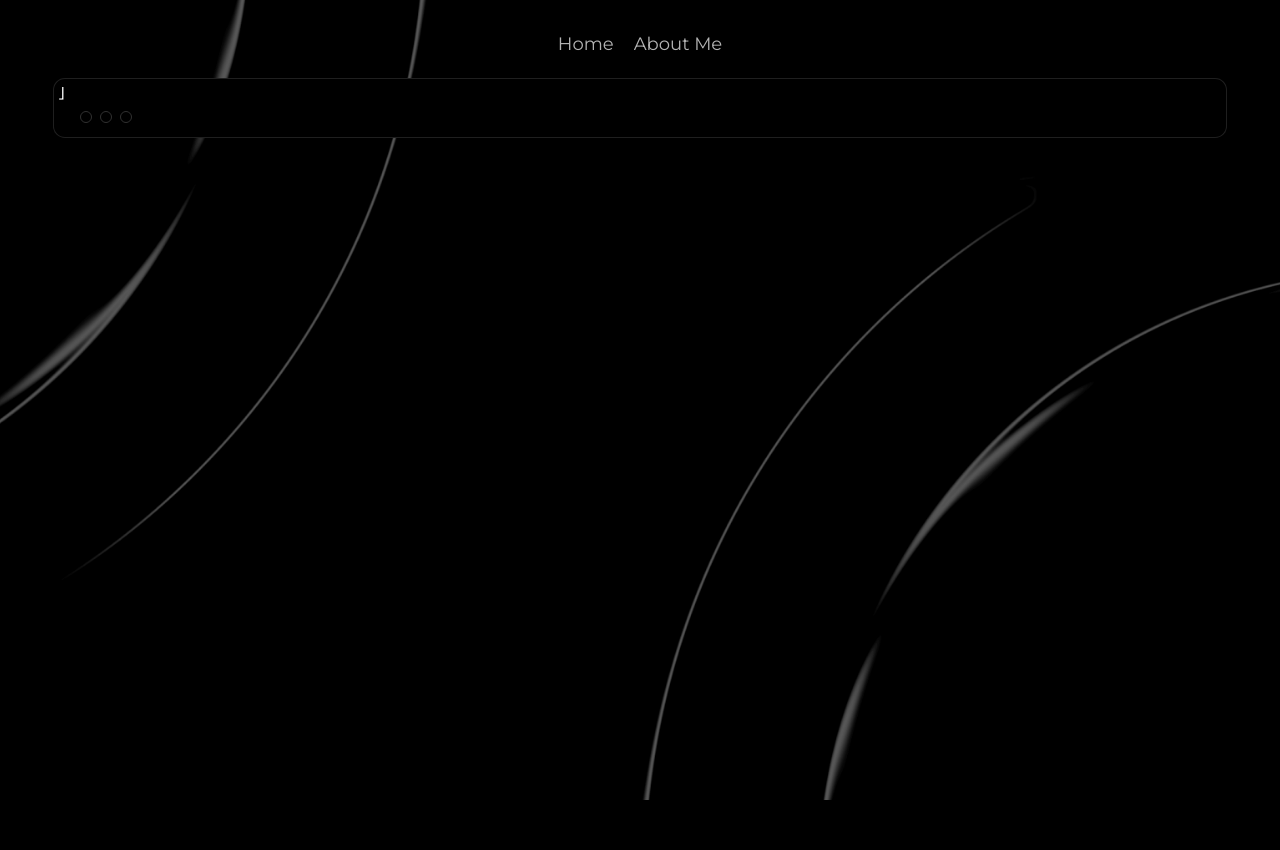
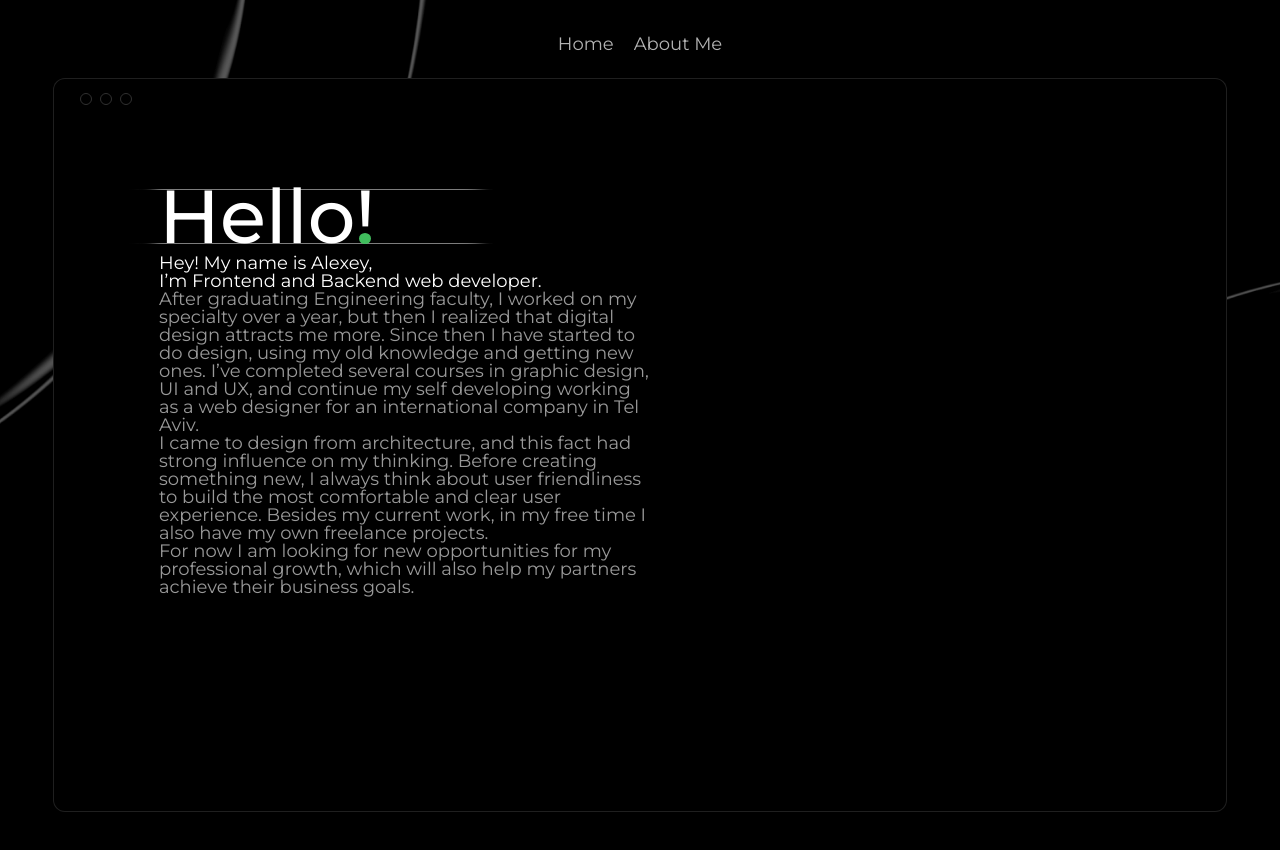
Before and after one commit to AlexeyAdoniev/portfolio, a Next.js app: page / in a window 1280 px wide. Both pictures are taken after a click on the item "About Me". Shown: the top 850 px of the page. Before the commit the page ends 800 px from the top, so only its background shows below. Built offline with nearby package versions, Linux system fonts and the light colour scheme; a web font is replaced by a local one.

Commit message:
flip about

```diff
--- a/app/globals.css
+++ b/app/globals.css
@@ -86,9 +86,20 @@ nav ul li:hover span {
 
 .board {
   background: var(--main-bg-color);
-  padding: 5px;
+}
+
+.board-content-wrapper {
+  height: 100%;
   position: relative;
-  padding-right: 35px;
+  padding: 5px 35px 5px 5px;
+  opacity: 0;
+  visibility: hidden;
+  transition: opacity 0.3s linear;
+}
+
+.board-content-wrapper.visible {
+  opacity: 1;
+  visibility: visible;
 }
 
 .board aside {
@@ -154,8 +165,58 @@ nav ul li:hover span {
 }
 
 .about-content {
-  width: 692px;
-  background-image: black;
+  height: 692px;
+  width: 100%;
+  background: black;
+  display: flex;
+  padding: 65px 50px 50px 100px;
+  box-sizing: border-box;
+}
+
+.about-content__left,
+.about-content__right {
+  width: 50%;
+}
+
+.about-content__hello {
+  position: relative;
+  z-index: 1;
+  font-size: 75px;
+}
+
+.about-content__hello::before,
+.about-content__hello::after {
+  content: "";
+  position: absolute;
+  z-index: -1;
+  width: 380px;
+  height: 1px;
+  bottom: 10px;
+  left: -30px;
+  background: url(/img/line.png) left center no-repeat;
+  filter: brightness(55%);
+}
+
+.about-content__hello::after {
+  bottom: unset;
+  top: 9.5px;
+  z-index: -1;
+}
+
+.about-content__hello span.x-clam {
+  position: relative;
+}
+
+.about-content__hello span.x-clam::before {
+  position: absolute;
+  content: "";
+  width: 12px;
+  height: 11px;
+  border-radius: 50%;
+  z-index: 1;
+  background-color: var(--accent);
+  bottom: 20%;
+  right: 4px;
 }
 
 .board-content .board-content_text {
--- /dev/null
+++ b/components/header/about.jsx
@@ -0,0 +1,21 @@
+import React from 'react';
+import { Montserrat } from "next/font/google";
+const montserrat = Montserrat({ subsets: ["cyrillic"], weight: "500" });
+
+export const About = () => {
+
+
+
+    return <div className="about-content">
+
+        <div className="about-content__left">
+            <div class={"about-content__hello " + montserrat.className}>Hello<span class="x-clam">!</span></div>
+            <h3>Hey! My name is Alexey,<br /> I’m Frontend and Backend web developer.</h3>
+            <p>After graduating Engineering faculty, I worked on my specialty over a year, but then I realized that digital design attracts me more. Since then I have started to do design, using my old knowledge and getting new ones. I’ve completed several courses in graphic design, UI and UX, and continue my self developing working as a web designer for an international company in Tel Aviv.</p>
+            <p>I came to design from architecture, and this fact had strong influence on my thinking. Before creating something new, I always think about user friendliness to build the most comfortable and clear user experience. Besides my current work, in my free time I also have my own freelance projects.</p>
+            <p>For now I am looking for new opportunities for my professional growth, which will also help my partners achieve their business goals.</p>
+
+        </div>
+        <div className="about-content__right"></div>
+    </div>
+}
--- a/components/header/flipper.jsx
+++ b/components/header/flipper.jsx
@@ -1,10 +1,16 @@
 import React from 'react';
 import { SignatureList } from "@/components/header/signature/signatureList";
+import classNames from 'classnames';
 
-const Flipper = ({ children }) => {
 
+const Flipper = ({ children, boardVisibility }) => {
+    //boardVisibility
     return <div className="container flip-wrapper ">
-        <div className="board main-border">
+
+        <div className={"board main-border"}>
+            <div className={classNames("board-content-wrapper", {
+                visible: boardVisibility
+            })}>
                 <SignatureList />
                 <div className="board-head">
                     <div className="tricolor">
@@ -17,6 +23,7 @@ const Flipper = ({ children }) => {
                 {children}
             </div>
         </div>
+    </div>
 }
 
 export default Flipper
--- a/components/header/header.jsx
+++ b/components/header/header.jsx
@@ -1,6 +1,6 @@
 "use client";
 
-import { Montserrat } from "next/font/google";
+
 import { useEffect, useRef } from "react";
 import gsap from "gsap";
 
@@ -15,16 +15,13 @@ import { ServiceProvider } from "@/components/hocs/serviceProvider";
 import { init } from "@/services/snake";
 
 import { Board } from "./board";
+import { About } from "./about";
 
 
 const ROTATION_THROTTLE_RATE = 12;
 
 
-const Test = () => {
-    return <div className="about-content">
-        1
-    </div>
-}
+
 
 function Header() {
     let header = useRef(null);
@@ -77,6 +74,7 @@ function Header() {
 
 
     const showAbout = useSelector(state => state.global.showAbout)
+    const boardVisibility = useSelector(state => state.global.boardVisibility)
 
     return (
 
@@ -90,9 +88,9 @@ function Header() {
             <div className="top-line">
                 <Nav />
             </div>
-
-            {showAbout ? <Flipper > <Test />   </Flipper> : <Flipper> <Board />   </Flipper>}
-
+            <Flipper boardVisibility={boardVisibility}>
+                {showAbout ? <About /> : <Board />}
+            </Flipper>
         </header>
 
 
--- a/components/nav.jsx
+++ b/components/nav.jsx
@@ -1,16 +1,18 @@
-import React, { useEffect } from 'react';
-import { useDispatch } from 'react-redux'
+import React from 'react';
+import { useDispatch, useSelector } from 'react-redux'
 import gsap from "gsap";
 
-import { setAbout } from '@/services/store';
+import { setAbout, setBoardVisibility } from '@/services/store';
 
 const ANIMATION_DURATION = 1000
 
 export const Nav = () => {
 
     const dispatch = useDispatch()
+    const showAbout = useSelector(state => state.global.showAbout)
 
     const aboutMe = () => {
+        if (showAbout) return;
         const flipper = document.querySelector('.flip-wrapper');
         flipper.classList.add('equator')
         gsap.to(".flip-wrapper", {
@@ -20,26 +22,50 @@ export const Nav = () => {
 
 
         setTimeout(() => {
+            dispatch(setBoardVisibility(false))
+        }, ANIMATION_DURATION / 2.9)
+
+        setTimeout(() => {
+            gsap.to(".flip-wrapper", {
+                transform: `rotateX(0deg)`,
+                duration: 0,
+            });
 
             dispatch(setAbout(true))
-        }, ANIMATION_DURATION)
+            dispatch(setBoardVisibility(true))
+        }, ANIMATION_DURATION + 50)
 
     }
 
     const home = () => {
+        if (!showAbout) return;
         const flipper = document.querySelector('.flip-wrapper');
         flipper.classList.add('equator')
         gsap.to(".flip-wrapper", {
-            transform: `rotateX(0)`,
-            duration: 1,
+            transform: `rotateX(-180deg)`,
+            duration: ANIMATION_DURATION / 1000,
         });
-        dispatch(setAbout(false))
+
+
+        setTimeout(() => {
+            dispatch(setBoardVisibility(false))
+        }, ANIMATION_DURATION / 2.9)
+
+        setTimeout(() => {
+            gsap.to(".flip-wrapper", {
+                transform: `rotateX(0deg)`,
+                duration: 0,
+            });
+
+            dispatch(setAbout(false))
+            dispatch(setBoardVisibility(true))
+        }, ANIMATION_DURATION + 50)
     }
 
     return <nav>
         <ul>
-            <li><span onClick={home}>Home</span></li>
-            <li><span onClick={aboutMe}>About Me</span></li>
+            <li onClick={home}><span >Home</span></li>
+            <li onClick={aboutMe} ><span >About Me</span></li>
 
         </ul>
     </nav>
--- a/services/store.js
+++ b/services/store.js
@@ -21,6 +21,7 @@ const globalSlice = createSlice({
     transition: false,
     signatures: [],
     showAbout: false,
+    boardVisibility: true,
   },
   reducers: {
     selectMenuItem: (state, action) => {
@@ -38,6 +39,9 @@ const globalSlice = createSlice({
     setAbout: (state, action) => {
       state.showAbout = action.payload;
     },
+    setBoardVisibility: (state, action) => {
+      state.boardVisibility = action.payload;
+    },
   },
 });
 
@@ -53,5 +57,6 @@ export const {
   setTransition,
   setSignatures,
   setAbout,
+  setBoardVisibility,
 } = globalSlice.actions;
 export default store;
```
Also changed, not shown: public/img/line.png (added). Lines whose indentation alone changed are shown as unchanged.
